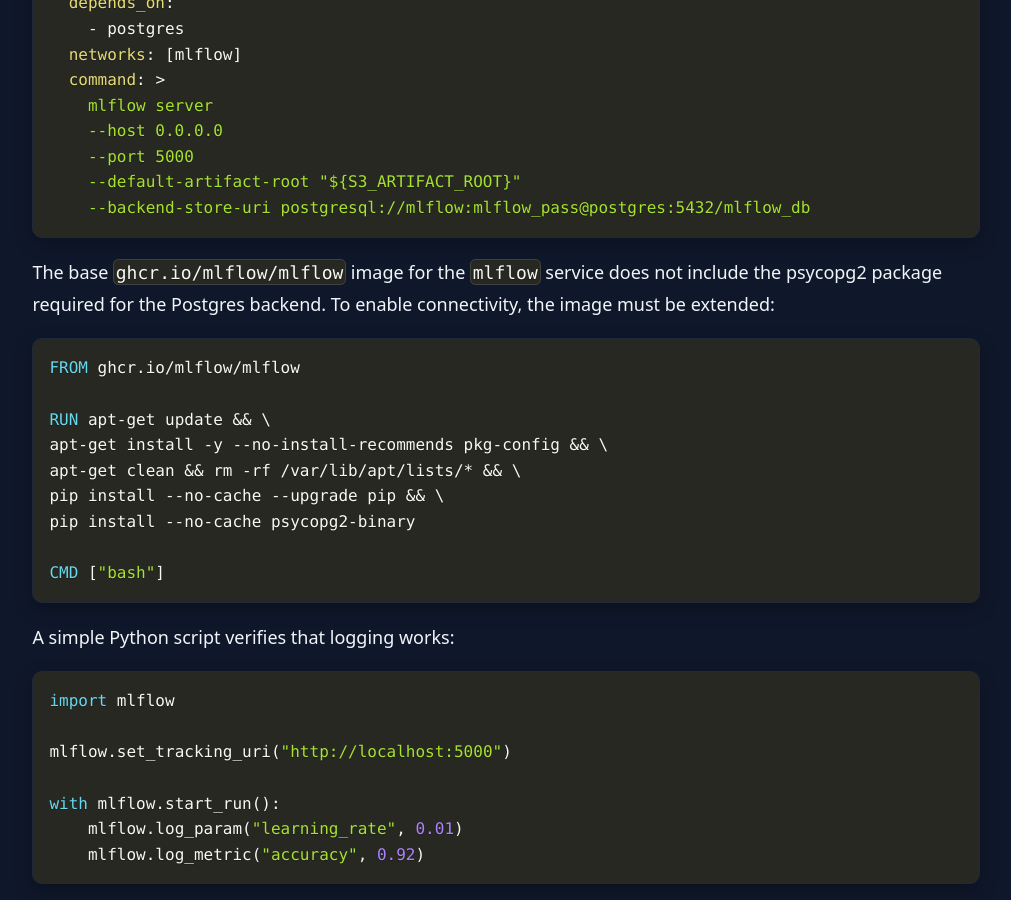
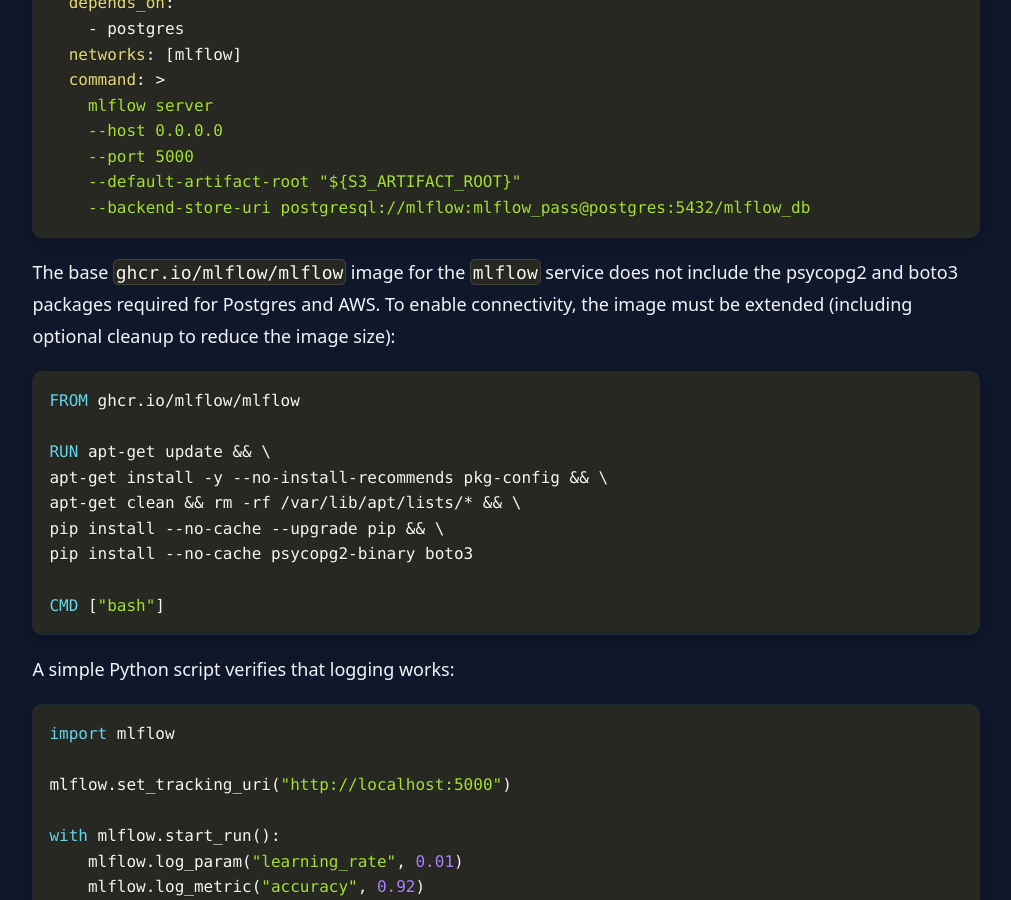
Before and after one commit to biniyamyohannes/website, a Jekyll site: the page built from _posts/2025-08-26-mlflow-infra-bootstrapping.md, in a window 1280 px wide and 900 px high, scrolled down 1581 px. Shown: the whole window, without its empty margins (134-1145 px from the left). Built offline with Jekyll 4.4.1, drawn with Linux system fonts in a browser that asks for light colours; nearby versions of some CDN libraries.

Commit message:
Update blog with MLflow server bugfix.

````diff
--- a/_posts/2025-08-26-mlflow-infra-bootstrapping.md
+++ b/_posts/2025-08-26-mlflow-infra-bootstrapping.md
@@ -60,7 +60,7 @@
     --backend-store-uri postgresql://mlflow:mlflow_pass@postgres:5432/mlflow_db
 ```
 
-The base `ghcr.io/mlflow/mlflow` image for the `mlflow` service does not include the psycopg2 package required for the Postgres backend. To enable connectivity, the image must be extended:
+The base `ghcr.io/mlflow/mlflow` image for the `mlflow` service does not include the psycopg2 and boto3 packages required for Postgres and AWS. To enable connectivity, the image must be extended (including optional cleanup to reduce the image size):
 
 ```dockerfile
 FROM ghcr.io/mlflow/mlflow
@@ -69,7 +69,7 @@
 apt-get install -y --no-install-recommends pkg-config && \
 apt-get clean && rm -rf /var/lib/apt/lists/* && \
 pip install --no-cache --upgrade pip && \
-pip install --no-cache psycopg2-binary
+pip install --no-cache psycopg2-binary boto3
 
 CMD ["bash"]
 ```
````
